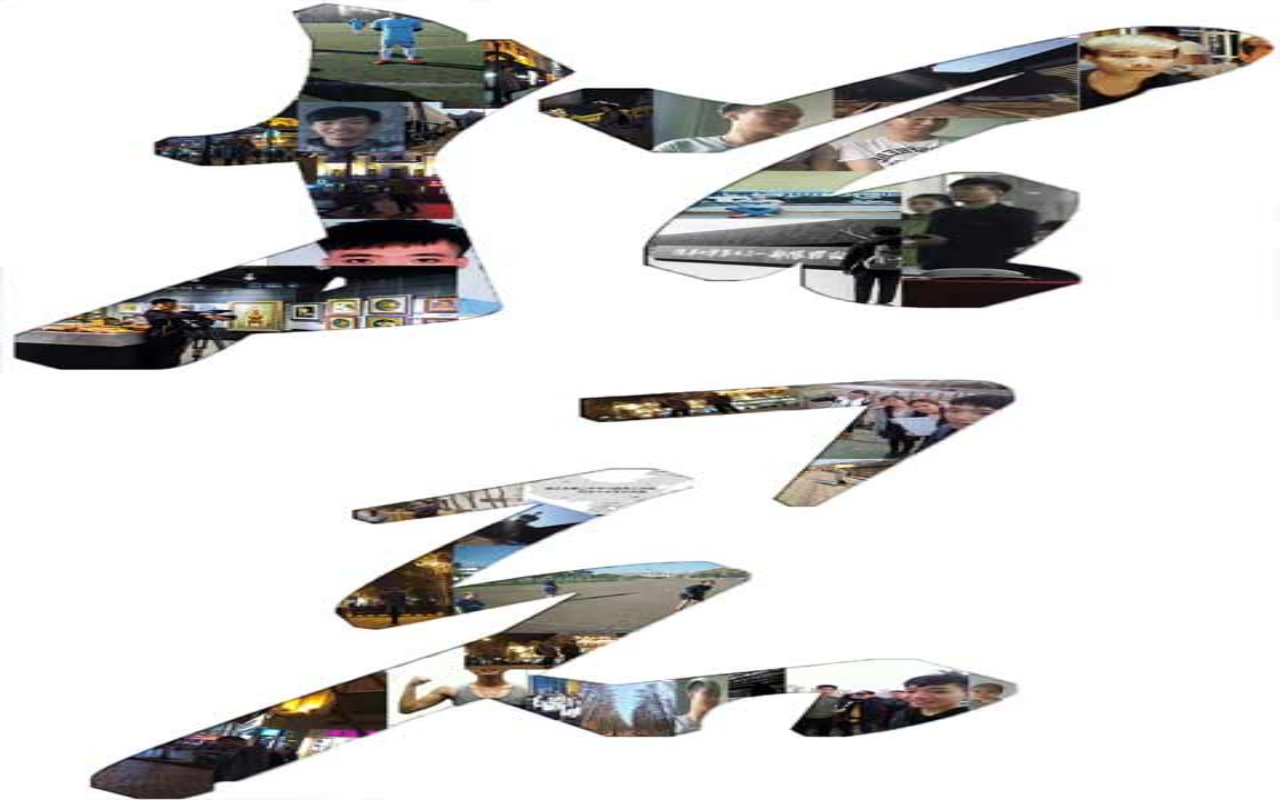
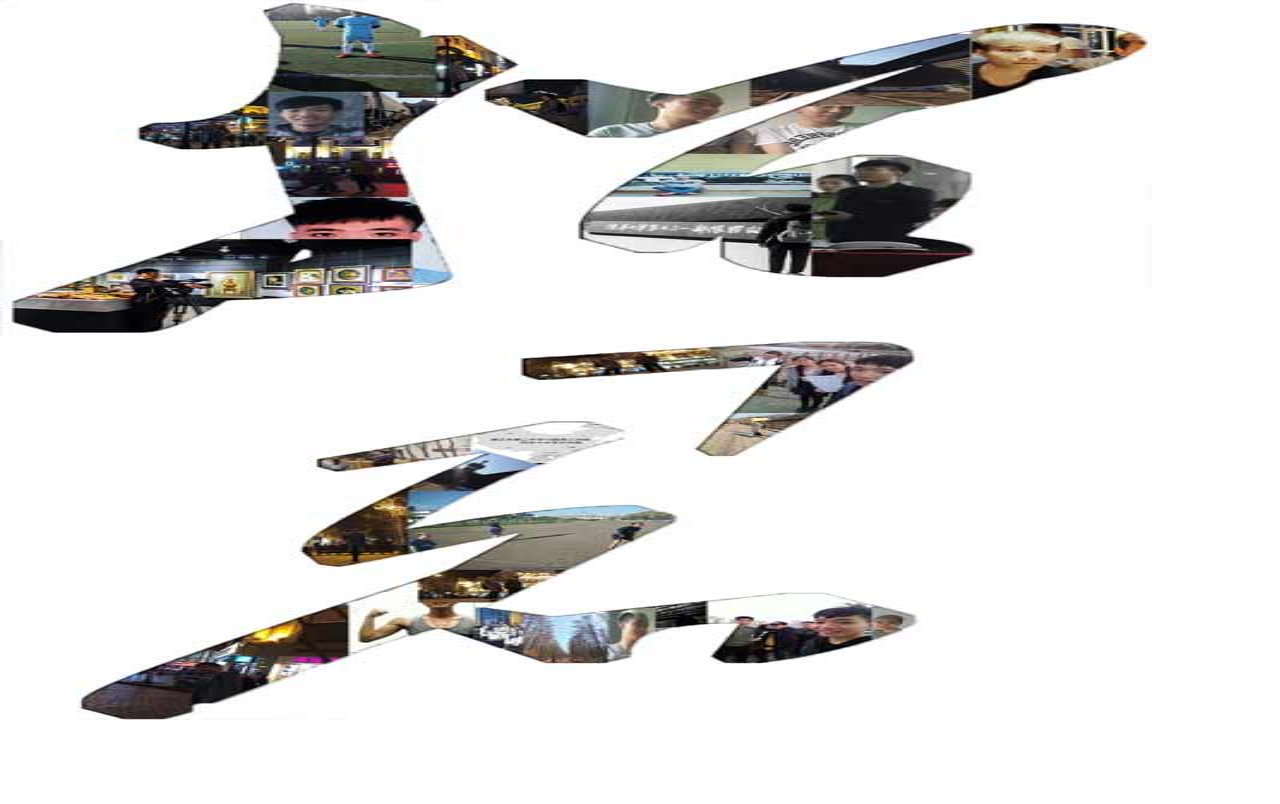
Before and after one commit to zhaopeiwen/zhaopeiwen.github.io, a plain HTML site: page splash.html in a window 1280 px wide. Drawn offline with Linux system fonts and the light colour scheme.

Commit message:
我去额外企鹅

```diff
--- a/splash.html
+++ b/splash.html
@@ -5,7 +5,7 @@
 </head>
 <body >
     <div style="width: 100%;height: 100%;position:absolute;left: 50%;top: 50%;transform: translate(-50%, -50%);">
-        <img src="splash_img/1.jpg" width="100%" height="100%" >
+        <img src="splash_img/1.jpg" width="90%" height="90%" >
     </div>
 
 </body>
```
